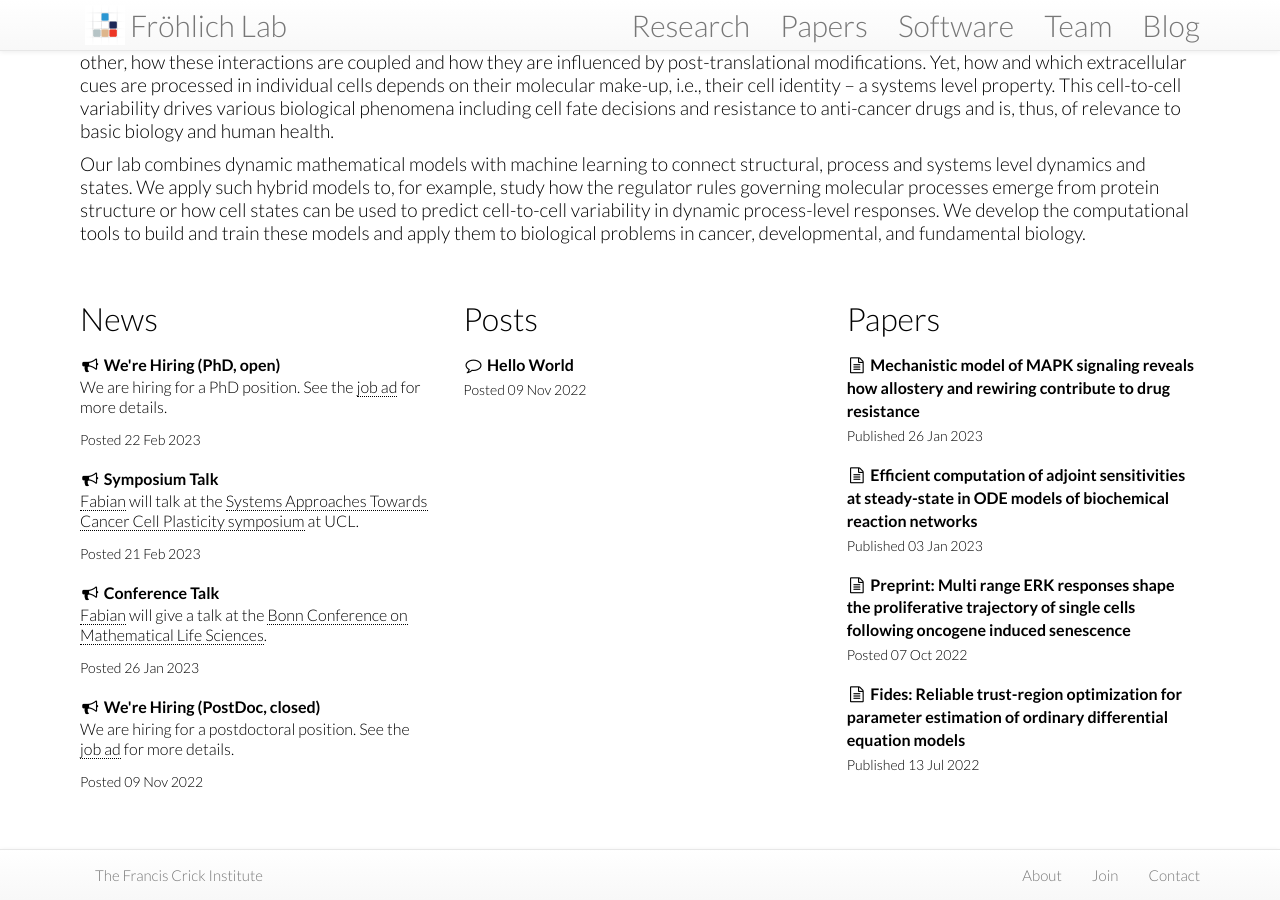
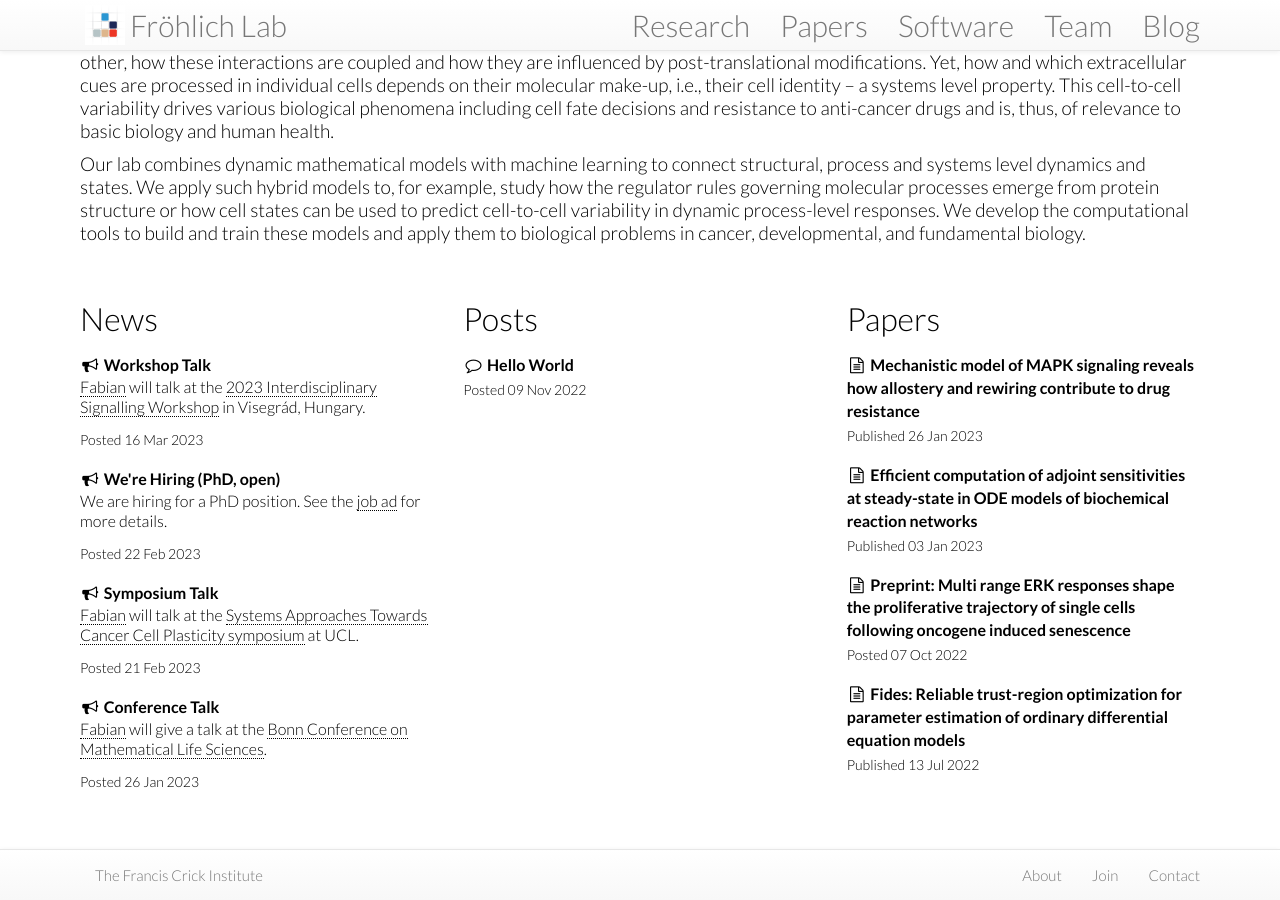
Before and after one commit to frohlich-lab/frohlichlab.github.io, a Jekyll site: the page built from index.html, in a window 1280 px wide and 900 px high, scrolled down 569 px. Built offline with Jekyll 4.4.1, drawn with Linux system fonts in a browser that asks for light colours; nearby versions of some CDN libraries.

Commit message:
March updates (#5)
* Create 2023-03-16-signaling-workshop.md

* Update 2022-10-02-fabian-frohlich.md

```diff
--- /dev/null
+++ b/news/_posts/2023-03-16-signaling-workshop.md
@@ -0,0 +1,8 @@
+---
+layout: post
+title: "Workshop Talk"
+tag: conferences
+---
+[Fabian] will talk at the [2023 Interdisciplinary Signalling Workshop](https://2023.signalingworkshop.org) in Visegrád, Hungary.
+
+[Fabian]: {% post_url team/2022-10-02-fabian-frohlich %}
```
Also changed, not shown: team/_posts/2022-10-02-fabian-frohlich.md (+1 -1 lines).
